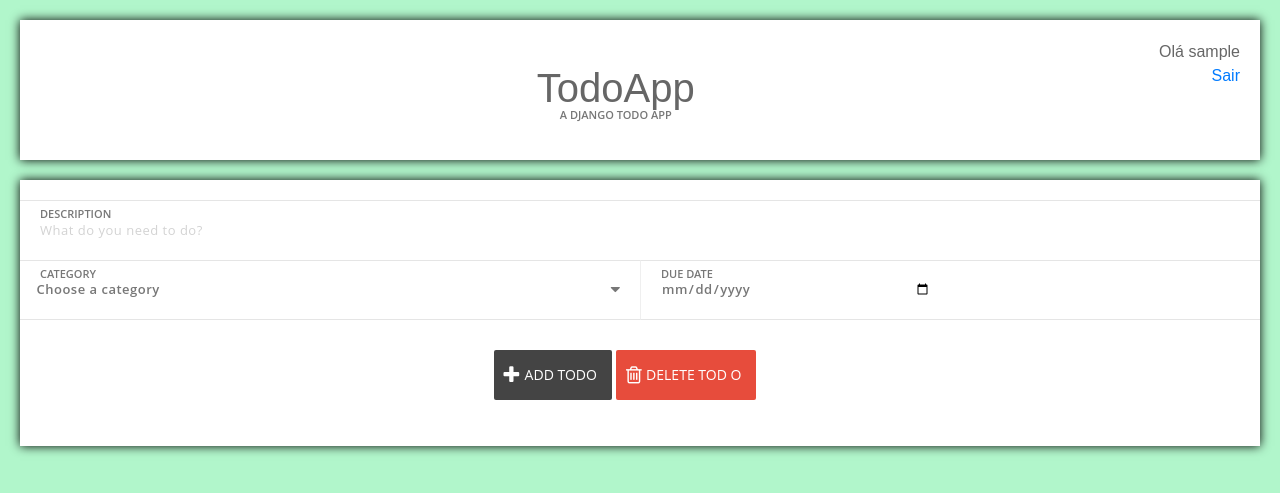
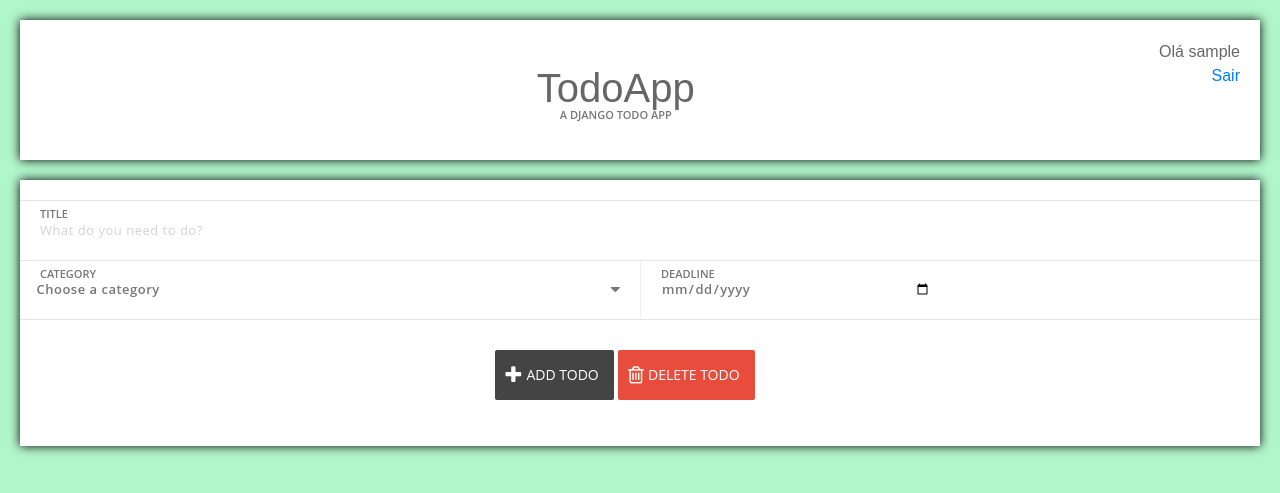
Before and after one commit to KateMorf/todoapp, a Django app: page /todo_list/ in a window 1280 px wide. Shown: the top 493 px of the page. Run offline with Django 3.2, Linux system fonts and the light colour scheme; the visitor is signed in with stand-in values (Sample User, id 1); data that the repository does not hold is empty; some libraries are stand-ins or nearby versions.

Commit message:
Fix filtering todos for users; Fixed form labels

```diff
--- a/templates/registration/login.html
+++ b/templates/registration/login.html
@@ -14,8 +14,8 @@
                               {% csrf_token %}
                               {{ form.as_p }}
                           <button type="submit"class="btn btn-primary">Login</button><br>
-                          <a href="{% url 'signup' %}">Sign Up</a><br>
-                          <a href="{% url 'password_reset' %}">Forget your password?</a>
+                          <a href="{% url 'signup' %}">Criar Conta</a><br>
+                          <a href="{% url 'password_reset' %}">Esqueceu sua senha?</a>
                       </form>
                   </div>
               </div>
--- a/todolist/models.py
+++ b/todolist/models.py
@@ -17,6 +17,7 @@ class TodoList(models.Model):
     content = models.TextField(blank=True)
     created = models.DateField(default=timezone.now().strftime("%Y-%m-%d"))
     due_date = models.DateField(default=timezone.now().strftime("%Y-%m-%d"))
+    creator = models.ForeignKey(User, on_delete=models.PROTECT)
     category = models.ForeignKey(Category, default="general", on_delete=models.PROTECT)
 
     class Meta:
--- a/todolist/templates/index.html
+++ b/todolist/templates/index.html
@@ -49,6 +49,7 @@
 
 <body>
     <div django-app="TaskManager">
+        <!-- {{user_todo}} -->
         <div class="container_logo">
             <p class="font-user">Olá {{user.username}}</p>
 
@@ -65,7 +66,7 @@
                 {% csrf_token %}
                 <div class="inputContainer">
                     <input type="text" id="description" class="taskName" placeholder="What do you need to do?" name="description" required>
-                    <label for="description">Description</label>
+                    <label for="description">Title</label>
                 </div>
                 <div class="inputContainer half last">
                     <i class="fa fa-caret-down selectArrow"></i>
@@ -79,11 +80,11 @@
                 </div>
                 <div class="inputContainer half last right">
                     <input type="date" id="dueDate" class="taskDate" name="date">
-                    <label for="dueDate">Due Date</label>
+                    <label for="dueDate">Deadline</label>
                 </div>
                 <div class="row">
                         <button class="taskAdd" name="taskAdd" type="submit"><i class="fa fa-plus icon"></i>Add ToDo</button>
-                        <button class="taskDelete" name="taskDelete" formnovalidate="" type="submit" onclick="$('input#sublist').click();"><i class="fa fa-trash-o icon"></i>Delete ToD o</button>
+                        <button class="taskDelete" name="taskDelete" formnovalidate="" type="submit" onclick="$('input#sublist').click();"><i class="fa fa-trash-o icon"></i>Delete ToDo</button>
                 </div>
                 <ul class="taskList">
                     {% for todo in todos %} <!-- django template lang - for loop -->
@@ -93,7 +94,7 @@
                             <span class="category-{{ todo.category }}">{{ todo.category }}</span>
                             <strong class="taskDate"><i class="fa fa-calendar"></i>{{ todo.created }} - {{ todo.due_date }}</strong>
                             <a href="#myModal" role="button" class="btn btn-primary taskEdit" data-toggle="modal" onclick="editForm('{{todo.id}}', '{{todo.title}}', '{{todo.category}}',
-                                '{{todo.due_date.day}}' ,'{{todo.due_date.month}}','{{todo.due_date.year}}')">Editar</a>
+                                '{{todo.due_date.day}}' ,'{{todo.due_date.month}}','{{todo.due_date.year}}')">Edit</a>
                         </li>
                     {% endfor %}
                     </ul><!-- taskList -->
@@ -101,6 +102,7 @@
         </div>
     </div>
 
+<!-- Modal  -->
 
     <div class="bs-example">
             <div id="myModal" class="modal fade" tabindex="-1">
@@ -117,7 +119,7 @@
                                         <input type="hidden" id="modal-id" name="id" value="">
                                     <div class="inputContainer">
                                         <input type="text" id="modal-description" class="taskName" placeholder="What do you need to do?" value="" name="description" required>
-                                        <label for="description">Description</label>
+                                        <label for="description">Title</label>
                                     </div>
                                 </div>
                                 <div class="row">
@@ -134,7 +136,7 @@
                                 <div class="row">
                                     <div class="inputContainer">
                                             <input type="date" id="modal-dueDate" name="date" value="">
-                                            <label for="dueDate">Due Date</label>
+                                            <label for="dueDate">Deadline</label>
                                     </div>
                                 </div>
                             </div>
--- a/todolist/views.py
+++ b/todolist/views.py
@@ -6,9 +6,11 @@ from django.contrib.auth.models import User
 
 @login_required
 def index(request):
-    todos = TodoList.objects.all()
+
+    current_user = request.user
+    todos = TodoList.objects.filter(creator__id=current_user.id)
     categories = Category.objects.all()
-    users = User.objects.all()
+    # users = User.objects.all()
 
     if request.method == 'POST':
 
@@ -17,7 +19,8 @@ def index(request):
             date = str(request.POST['date'])
             category = request.POST['category_select']
             content = title + "--" + date + " " + category
-            Todo = TodoList(title=title, content=content, due_date=date, category=Category.objects.get(name=category))
+            Todo = TodoList(title=title, content=content, due_date=date, category=Category.objects.get(name=category),\
+                 creator=User.objects.get(id=int(current_user.id)))
             Todo.save()
             return redirect('TodoList')
 
@@ -39,13 +42,8 @@ def index(request):
 
         if 'taskDelete' in request.POST:
             TodoList.objects.filter(id__in=request.POST.getlist('checkedbox')).delete()
-            # checkedlist = request.POST['checkedbox']
 
-            # for todo_id in checkedlist:
-            #     todo = TodoList.objects.get(id=int(todo_id))
-            #     todo.delete()
-
-    return render(request, 'index.html', {'todos': todos, 'categories': categories, 'users': users})
+    return render(request, 'index.html', {'todos': todos, 'categories': categories})
 
 @login_required
 def logout_view(request):
```
Also changed, not shown: todolist/migrations/0004_todolist_creator.py (added), todolist/migrations/0005_auto_20191027_2042.py (added).
